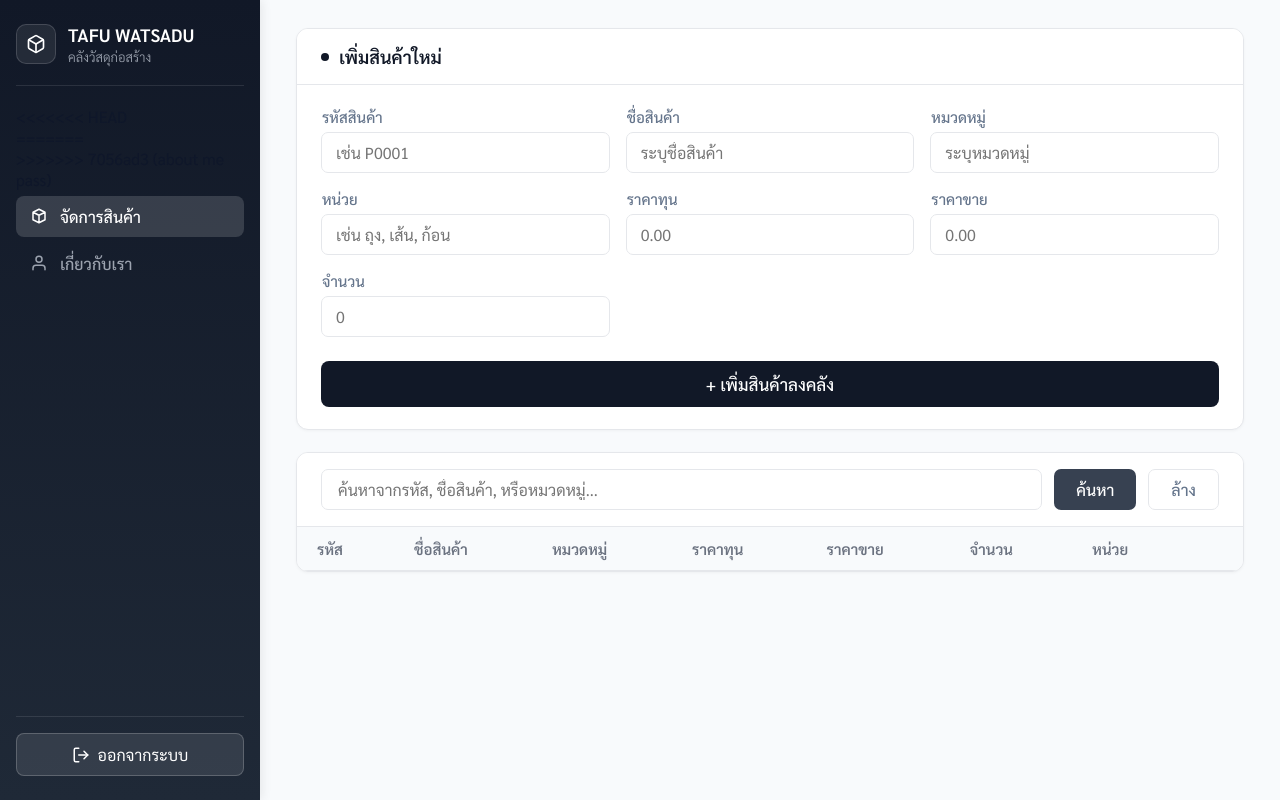
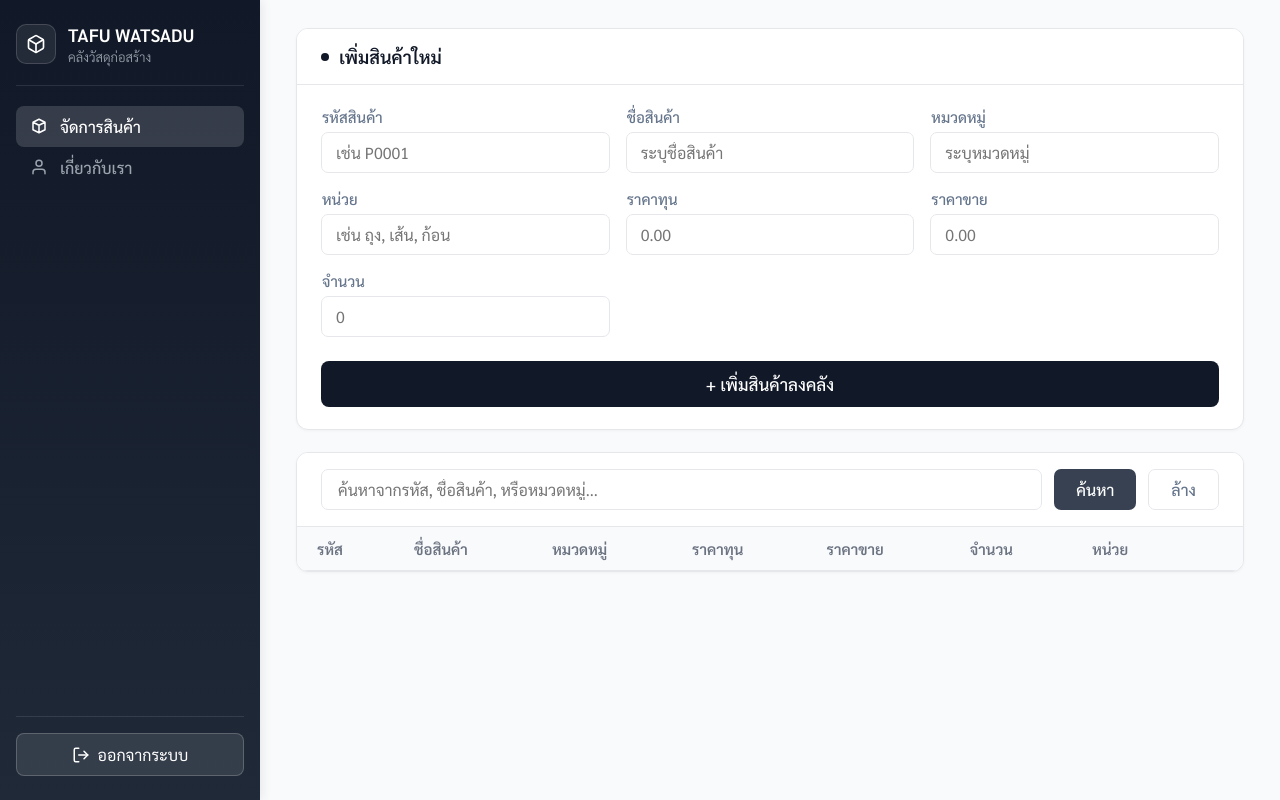
Before and after one commit to GundamWatcharapoj/Project-Tester-For-Web, a website: page public/index.html in a window 1280 px wide. Drawn offline with Linux system fonts and the light colour scheme; no server answers.

Commit message:
delete >>>>>

```diff
--- a/public/navbar.html
+++ b/public/navbar.html
@@ -17,11 +17,7 @@
             </div>
         </div>
 
-<<<<<<< HEAD
         <nav class="sidebar-nav">
-=======
-        <nav class="sidebar-menu">
->>>>>>> 7056ad3 (about me pass)
             <a href="/" class="nav-item" id="nav-products">
                 <svg width="18" height="18" viewBox="0 0 24 24" fill="none" stroke="currentColor" stroke-width="2"
                     stroke-linecap="round" stroke-linejoin="round">
```
